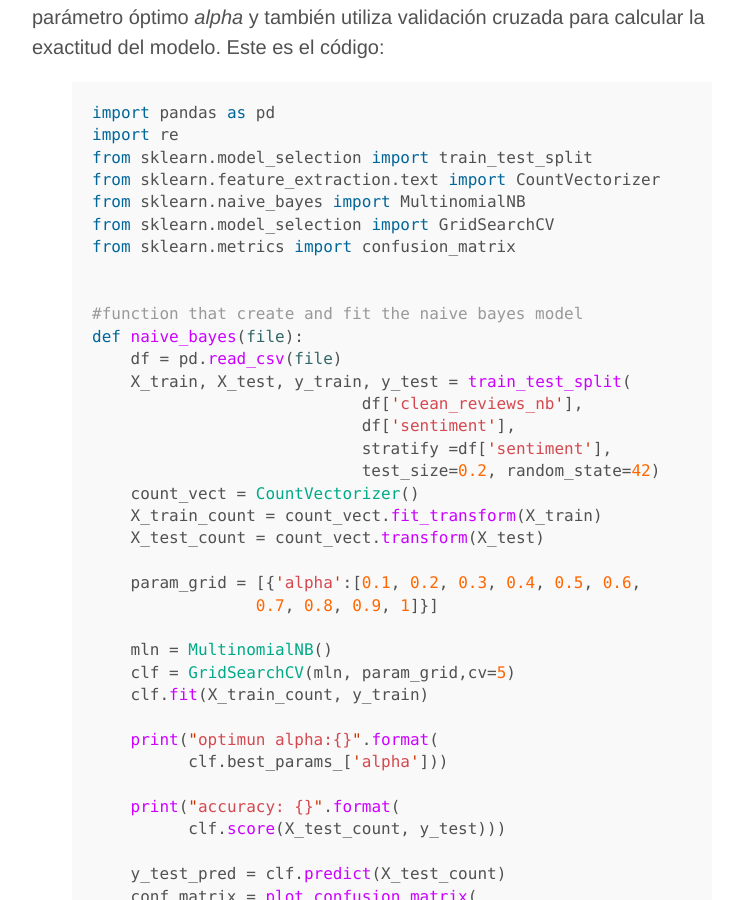
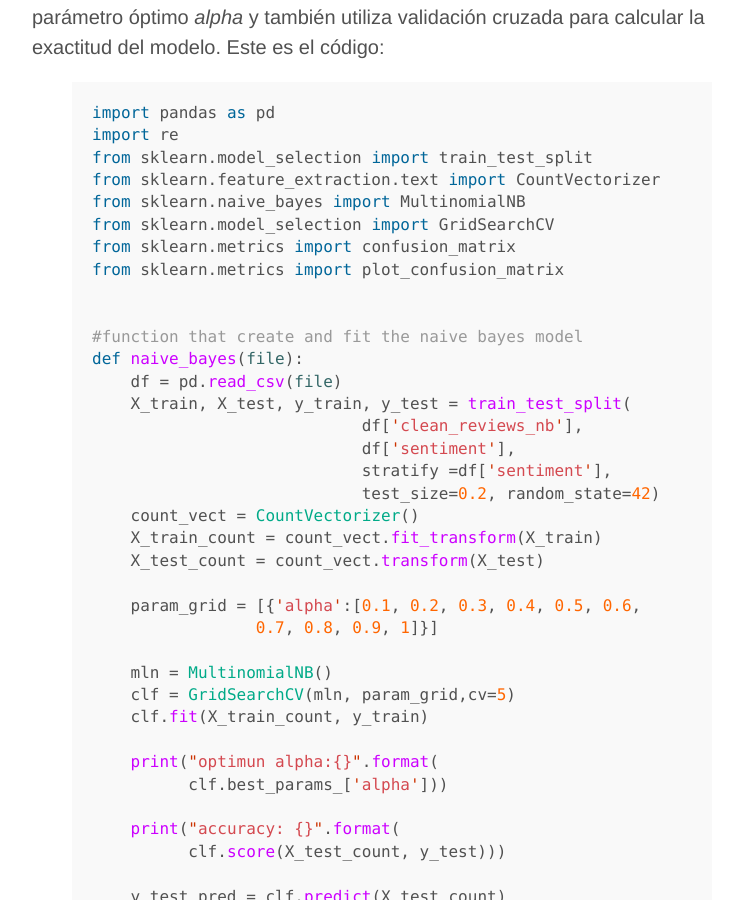
Before and after one commit to benjad/benjad.github.io, a Jekyll site: the page built from _posts/2020-08-04-clasificador-sentimiento-BERT.md, in a window 1280 px wide and 900 px high, scrolled down 5701 px. Shown: the whole window, without its empty margins (248-983 px from the left). Built offline with Jekyll 4.4.1, drawn with Linux system fonts in a browser that asks for light colours; Markdown is read by kramdown in place of the engine named in the settings; comment, search, counter and statistics services are not loaded.

Commit message:
add missing package to BERT post

```diff
--- a/_posts/2020-08-04-clasificador-sentimiento-BERT.md
+++ b/_posts/2020-08-04-clasificador-sentimiento-BERT.md
@@ -167,6 +167,7 @@ from sklearn.feature_extraction.text import CountVectorizer
 from sklearn.naive_bayes import MultinomialNB
 from sklearn.model_selection import GridSearchCV
 from sklearn.metrics import confusion_matrix
+from sklearn.metrics import plot_confusion_matrix
 
 
 #function that create and fit the naive bayes model
```
